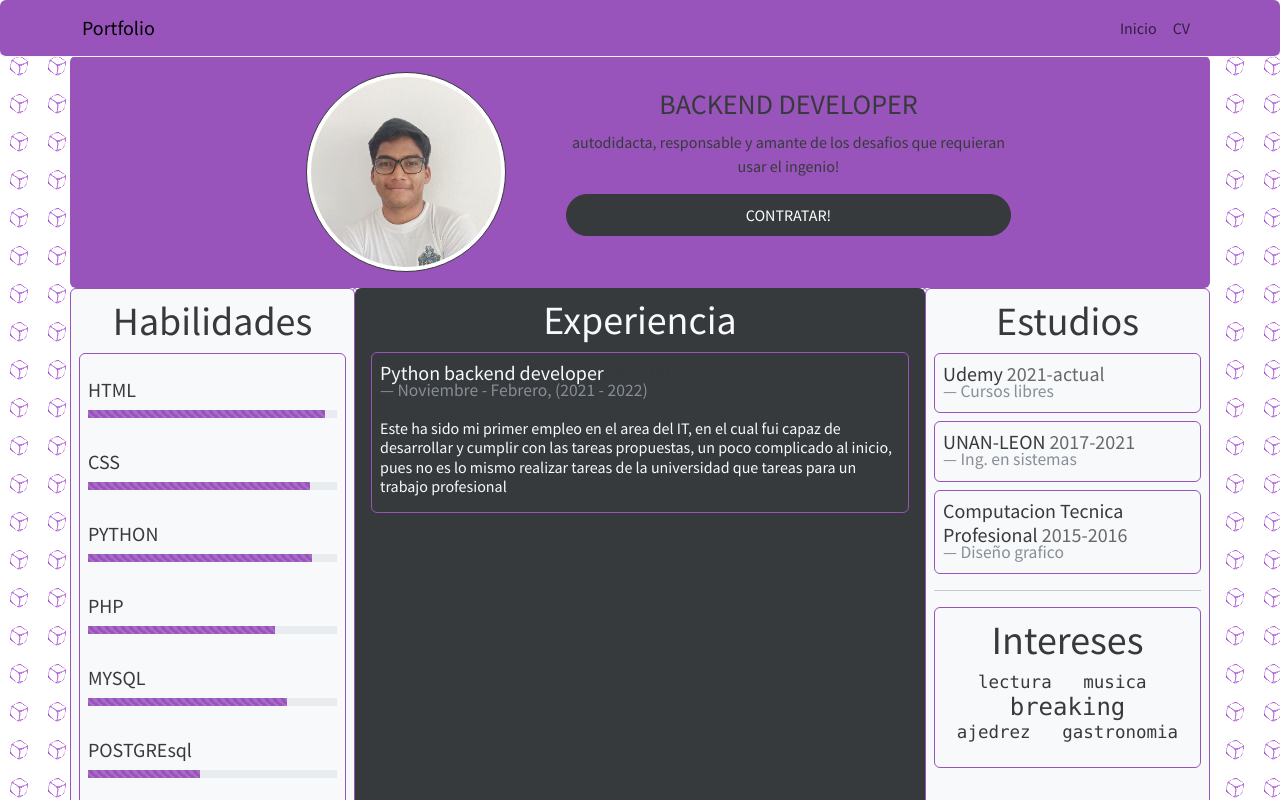
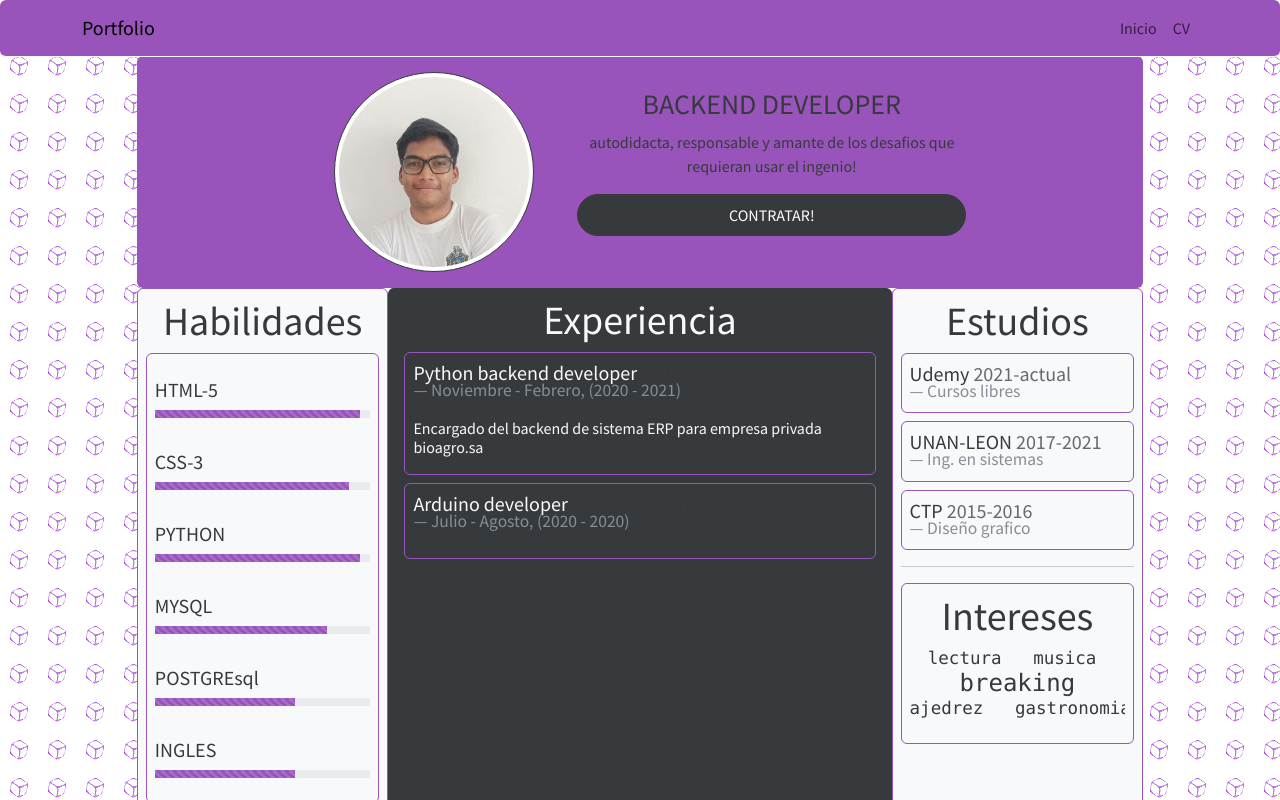
Before and after one commit to FunZd01/portfolio, a Next.js app: page /about in a window 1280 px wide. Shown: the top 800 px of the page. Built offline with nearby package versions, Linux system fonts and the light colour scheme.

Commit message:
cambiando datos

```diff
--- a/Estudios.js
+++ b/Estudios.js
@@ -11,7 +11,7 @@ export const est = [
     },
     {
         duration: '2015-2016',
-        place: 'Computacion Tecnica Profesional',
+        place: 'CTP',
         estudio: 'Diseño grafico'
     },
 ]
--- a/experience.js
+++ b/experience.js
@@ -3,10 +3,16 @@ export const data = [
         cargo: "Python backend developer",
         company: "Jobitx",
         duration: "Noviembre - Febrero",
-        year: 2021,
-        yearf:2022,
-        desc: "Este ha sido mi primer empleo en el area del IT, en el cual fui capaz " +
-            " de desarrollar y cumplir con las tareas propuestas, un poco complicado al"
-            + " inicio, pues no es lo mismo realizar tareas de la universidad que tareas para un trabajo profesional"
+        year: 2020,
+        yearf:2021,
+        desc: "Encargado del backend de sistema ERP para empresa privada bioagro.sa"
     },
+    {
+        cargo: "Arduino developer",
+        company: "UNAN-Leon",
+        duration: "Julio - Agosto",
+        year: 2020,
+        yearf: 2020,
+        desc: ""
+    }
 ]
--- a/skills.js
+++ b/skills.js
@@ -1,19 +1,15 @@
 export const exp = [
     {
-        skill:"HTML",
+        skill:"HTML-5",
         percentage: 95
     },
     {
-        skill:"CSS",
-        percentage: 89
+        skill:"CSS-3",
+        percentage: 90
     },
     {
         skill:"PYTHON",
-        percentage: 90
-    },
-    {
-        skill:"PHP",
-        percentage: 75
+        percentage: 95
     },
     {
         skill:"MYSQL",
@@ -21,14 +17,10 @@ export const exp = [
     },
     {
         skill:"POSTGREsql",
-        percentage: 45
-    },
-    {
-        skill:"JS",
-        percentage: 50
+        percentage: 65
     },
     {
         skill:"INGLES",
         percentage: 65
-    },
-]
+    }
+ ]
```
